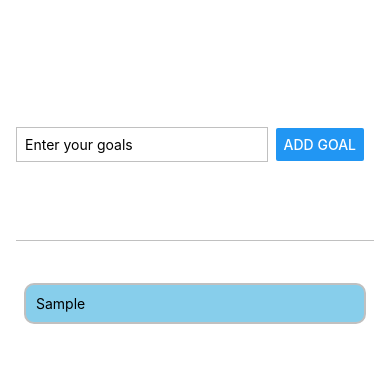
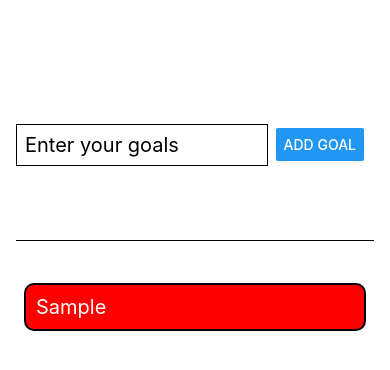
Before and after one commit to jeevananthamS23/Reactnative_app, a React Native app: screen / in a window 390 px wide. Both pictures are taken after typing "Sample" into the empty fields and a click on the button "ADD GOAL". Shown: the top 370 px of the page. Built offline with nearby package versions, Linux system fonts and the light colour scheme.

Commit message:
deltetion module added

```diff
--- a/App.js
+++ b/App.js
@@ -11,6 +11,13 @@ export default function App() {
     setgoals(currentgoals=>[...currentgoals,{text:enteredvalue,key:Math.random().toString()}]);
 
   }
+
+  function onDelete(id){
+   console.log("id"+id);
+    setgoals((goals)=>{
+      return goals.filter((goal)=>goal.key!==id);
+    });
+  }
   return (
     <View style={styles.outercontainer}>
 
@@ -18,7 +25,7 @@ export default function App() {
 
        <View style={styles.goallist}>
                <FlatList data={goals} keyExtractor={(item,index)=>{return item.key}} renderItem={({item})=>{
-                return <Goalitem text={item.text}/>;}}/>
+                return <Goalitem text={item.text} id={item.key} delete={onDelete}/>;}}/>
         </View>
 
     </View>
--- a/components/Goalinput.js
+++ b/components/Goalinput.js
@@ -19,7 +19,7 @@ function Goalinput(props){
 
  <View style={styles.inputbox}>
    <TextInput style={styles.textbox} placeholder='Enter your goals'  value={enteredvalue} onChangeText={goalipt}/>
-   <Button title='Add Goal' onPress={addhandler}/>
+   <Button title='Add Goal' style={styles.button} onPress={addhandler}/>
  </View>
 
     );
@@ -36,13 +36,19 @@ const styles=StyleSheet.create({
     marginBottom:24,
     paddingRight:10,
     borderBottomWidth:1,
-    borderBottomColor:'silver',
+    borderBottomColor:'black',
   },
   textbox:{
     borderWidth:1,
-    borderColor:'silver',
+    borderColor:'black',
     padding:8,
     width:'75%',
-    marginRight:8
+    marginRight:8,
+    fontSize:20,
+  },
+  button:{
+    color:'white',
+    borderColor:'black',
+    fontSize:20,
   }
 })
--- a/components/Goalitem.js
+++ b/components/Goalitem.js
@@ -1,13 +1,19 @@
 import React from "react";
-import { StyleSheet,View ,Text,} from "react-native";
+import { StyleSheet,View ,Text,Pressable} from "react-native";
 
-function Goalitem({text}){
-   console.log(text);
+function Goalitem(props){
+function dlt(){
+  props.delete(props.id);
+}
      return (
-       <View style={styles.goalitem}>
+        <Pressable android_ripple={{color:'orange',borderless:false}} onPress={dlt}>
 
-        <Text style={styles.goaltext}>{text}</Text>
-        </View>
+             <View style={styles.goalitem}>
+               <Text style={styles.goaltext}>{props.text}</Text>
+             </View>
+
+        </Pressable>
+
      );
 }
 export default Goalitem;
@@ -17,12 +23,13 @@ const styles=StyleSheet.create({
     margin:8,
     padding:10,
     borderWidth:2,
-    borderColor:'silver',
+    borderColor:'black',
     borderRadius:10,
-    backgroundColor:'skyblue',
+    backgroundColor:'red',
     shadowColor:'white',
   },
   goaltext:{
-    color:'black',
+    fontSize:20,
+    color:'white',
   }
 })
```
